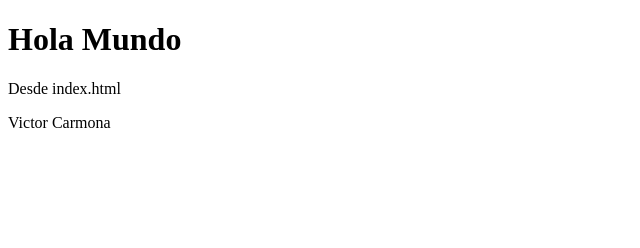
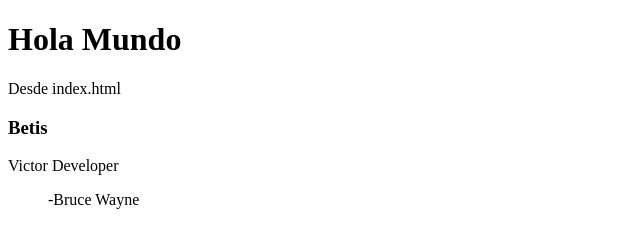
Before and after one commit to VictorCarmonaMoraza/ProyectoCeroVueJs, a plain HTML site: page index.html in a window 1280 px wide. Shown: the whole page, without its empty margins (0-640 px from the left). Drawn offline with nearby package versions, Linux system fonts and the light colour scheme.

Commit message:
Estado del componente - Data (33)

```diff
--- a/app.js
+++ b/app.js
@@ -10,6 +10,14 @@ const app = Vue.createApp({
     // <p>{{ true ? 'Activo':'Inactivo' }}</p>
     // <p>Desde app.js</p>
     // `
+
+    data(){
+        return{
+            quote: 'Betis',
+            message:'Victor Developer',
+            author:'Bruce Wayne'
+        }
+    }
 })
 
 app.mount('#myApp')
--- a/index.html
+++ b/index.html
@@ -10,7 +10,9 @@
     <div id="myApp">
         <h1>Hola Mundo</h1>
         <p>Desde index.html</p>
-        <p>{{'Victor'+' Carmona'}}</p>
+        <h3>{{quote}}</h3>
+        <p>{{message}}</p>
+        <blockquote>-{{author}}</blockquote>
     </div>
 
 
```
